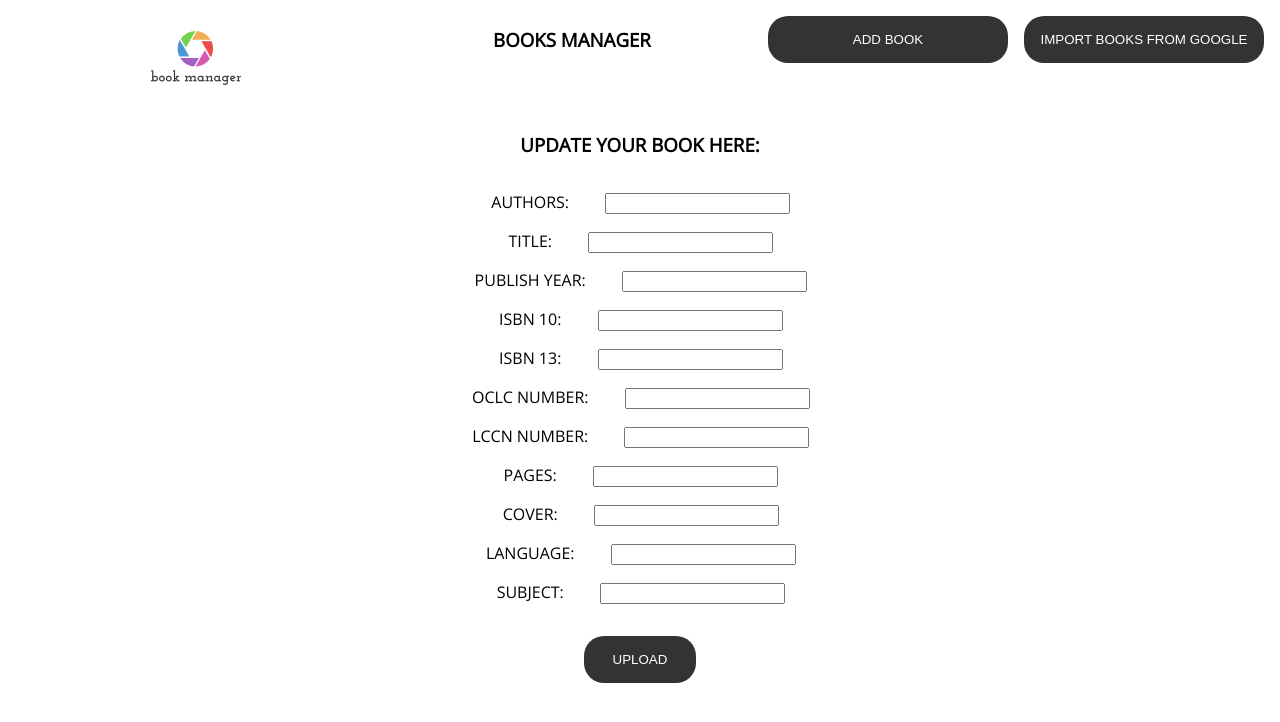
After one commit to bartoszkobylinski/book_manager, a Django app: template books_stx/book_manager/templates/book_manager/update-book.html in a window 1280 px wide. The commit adds this page. Shown: the top 722 px of the page. Run offline with Django 3.2, Linux system fonts and the light colour scheme; the template is opened without the code that fills it: values that come from a table or form of the project are taken from there, others are empty; parts of the project's set-up code (start-up, migrations or seed data) failed here and were passed over.

Commit message:
ADDING UPDATE MODIFICATION, MOVING TEMPLATES TO ONE FOLDER
- adding base.html template to store all common code
- moving templates to dedicated folder
- adding navbar in templates
- adding logo
- adding style to templates
- adding udate functionality to querysets
- modifying urls after change folder for templates

```diff
--- a/books_stx/book_manager/filters.py
+++ b/books_stx/book_manager/filters.py
@@ -3,6 +3,7 @@ from book_manager.models import Book
 
 
 class BookFilter(django_filters.FilterSet):
+
     authors = django_filters.CharFilter(lookup_expr="icontains", field_name='authors')
     title = django_filters.CharFilter(lookup_expr="icontains", field_name="title")
     language = django_filters.CharFilter(lookup_expr="icontains", field_name="language")
--- a/books_stx/book_manager/static/css/style.css
+++ b/books_stx/book_manager/static/css/style.css
@@ -2,19 +2,71 @@ body{
     font-family: 'Open Sans', sans-serif;
     font-size: 1rem;
 }
-
+nav{
+    display: flex;
+    justify-content: center;
+    width: 100%;
+}
+.logo{
+    width: 100%;
+    text-align: center;
+}
+.logo img{
+    width: 6.25rem;
+}
+.title{
+    width: 100%;
+    text-align: center;
+}
+.title h3{
+    text-transform: uppercase;
+}
+.nav-buttons{
+    display: flex;
+    justify-content: center;
+    width: 100%;
+}
+.add-book button,
+.import-google-books button{
+    width: 15rem;
+    padding: 1rem;
+    margin: 0.5rem;
+}
 .main{
     display: flex;
     flex-direction: column;
     align-items: center;
     width: 100%;
-    background-size: 1800px 900px;
-    background-repeat: no-repeat;
-    background-position: top;
-    background-attachment: fixed;
 }
-.table-wrapper{
+.main h3{
+    text-transform: uppercase;
+}
+
+.table-wrapper,
+.form-wrapper{
     width: 70%;
+}
+.form-wrapper{
+    text-align: center;
+}
+.form-wrapper label{
+    text-transform: uppercase;
+    margin: 0.1rem 2rem 0.1rem 0.1rem;
+}
+.input-button,
+.update-button{
+    border-radius: 20px;
+    border: none;
+    background-color: #333;
+    color: #fff;
+    text-transform: uppercase;
+    margin: 1rem;
+    width: 7rem;
+    padding: 1rem;
+}
+.update-button{
+    margin: 0.5rem;
+    padding: 0.5rem;
 }
 .table-wrapper table td,th{
     text-align: center;
@@ -32,3 +84,33 @@ body{
 .table-wrapper table tr:nth-child(odd){
     background-color: #e0e0e0;
 }
+.search-form{
+    display: flex;
+    flex-wrap: wrap;
+}
+.search-form p{
+    width: 22rem;
+}
+#id_publish_year__gt,
+#id_publish_year__lt{
+    width: 5rem;
+}
+.search-form button,
+.add-book button,
+.import-google-books button{
+    border-radius: 20px;
+    border: none;
+    background-color: #333;
+    color: #fff;
+    text-transform: uppercase;
+}
+.search-form button{
+    width: 7rem;
+    margin-bottom: 1rem;
+}
+.search-form button:hover,
+.add-book button:hover,
+.import-google-books button:hover{
+    background-color: #e0e0e0;
+    color:#333;
+}
--- /dev/null
+++ b/books_stx/book_manager/templates/base.html
@@ -0,0 +1,23 @@
+<!DOCTYPE html>
+{% load static %}
+<html lang="en">
+<head>
+    <meta charset="UTF-8">
+    <meta name="viewport" content="width=device-width, initial-scale=1.0">
+    <link href="https://fonts.googleapis.com/css2?family=Open+Sans&display=swap" rel="stylesheet">
+    <link rel="stylesheet" href="{% static 'css/style.css' %}">
+    <title>Document</title>
+</head>
+<body>
+    <nav>
+        <div class="logo"><a href="{% url 'books' %}"><img src="{% static 'images/logo.png' %}" alt="logo"></a></div>
+        <div class="title"><h3>Books Manager</h3></div>
+        <div class="nav-buttons">
+            <div class="add-book"><a href="{% url 'add_book' %}"><button>Add book</button></a></div>
+            <div class="import-google-books"><a href="{% url 'import_books' %}"><button>Import books from Google</button></a></div>
+        </div>
+    </nav>
+    {% block content %}
+    {% endblock %}
+</body>
+</html>
--- /dev/null
+++ b/books_stx/book_manager/templates/book_manager/update-book.html
@@ -0,0 +1,15 @@
+{% extends 'base.html' %}
+{% load static %}
+
+    {% block content%}
+    <div class="main">
+        <h3>Update your book here:</h3>
+        <div class="form-wrapper">
+            <form action="" method="post">
+                {% csrf_token %}
+                {{ form.as_p }}
+                <input class="input-button" type="submit" value="upload">
+            </form>
+        </div>
+    </div>
+    {% endblock %}
--- a/books_stx/book_manager/urls.py
+++ b/books_stx/book_manager/urls.py
@@ -1,10 +1,11 @@
 from django.urls import path
 from django_filters.views import FilterView
 from book_manager.filters import BookFilter
-from book_manager.views import AddBookView, GoogleApiView
+from book_manager.views import AddBookView, GoogleApiView, UpdateBookView
 
 urlpatterns = [
-    path("", FilterView.as_view(filterset_class=BookFilter, template_name='books.html'), name="books"),
+    path("", FilterView.as_view(filterset_class=BookFilter, template_name='book_manager/books.html'), name="books"),
     path("add_book/", AddBookView.as_view(), name="add_book"),
     path("import_books", GoogleApiView.as_view(), name='import_books'),
+    path("update_book/<int:pk>", UpdateBookView.as_view(), name='update_book'),
 ]
```
Also changed, not shown: books_stx/book_manager/templates/add_book.html (deleted, +0 -18 lines), books_stx/book_manager/templates/book_manager/add_book.html (added, +15 -0 lines), books_stx/book_manager/templates/book_manager/books.html (renamed from books_stx/book_manager/templates/books.html, +10 -21 lines), books_stx/book_manager/templates/book_manager/import_google.html (added, +15 -0 lines), books_stx/book_manager/templates/import_google.html (deleted, +0 -16 lines), books_stx/book_manager/views.py (+31 -20 lines), books_stx/book_manager/static/images/logo.png (added).
